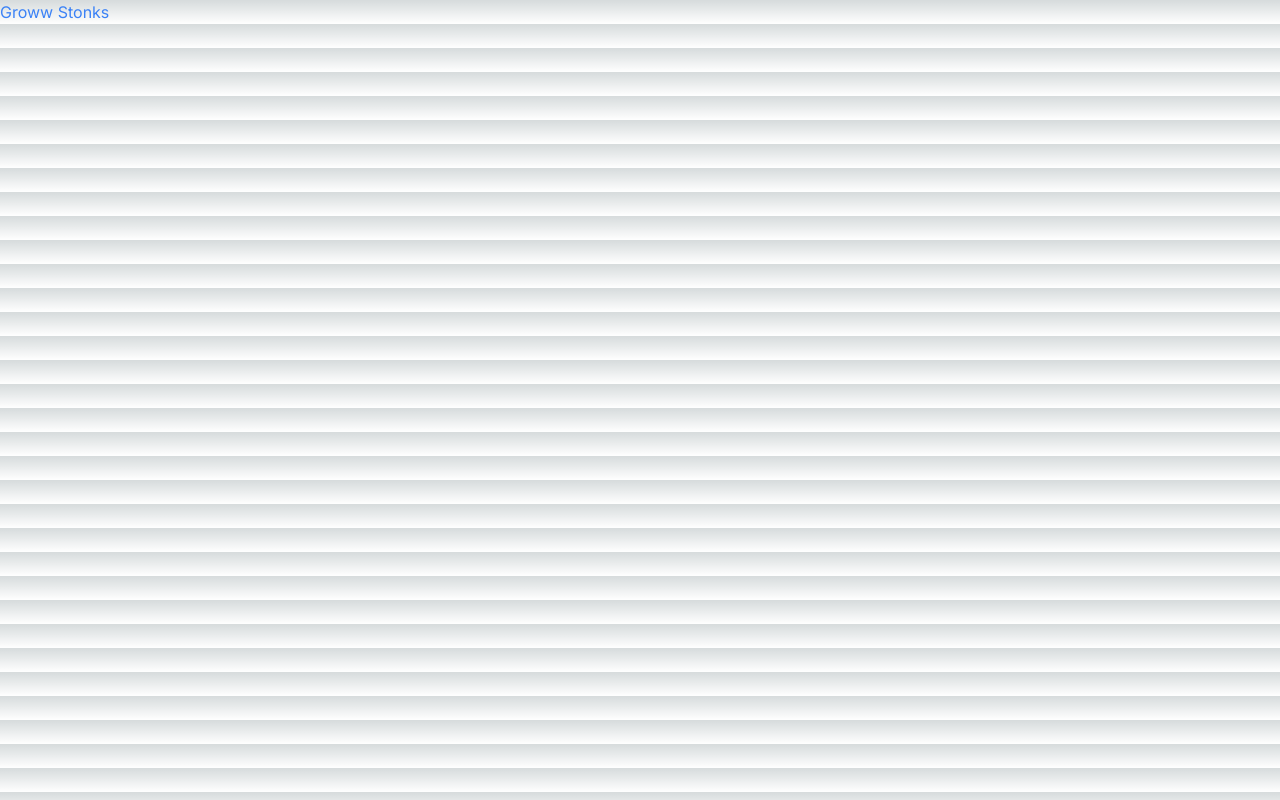
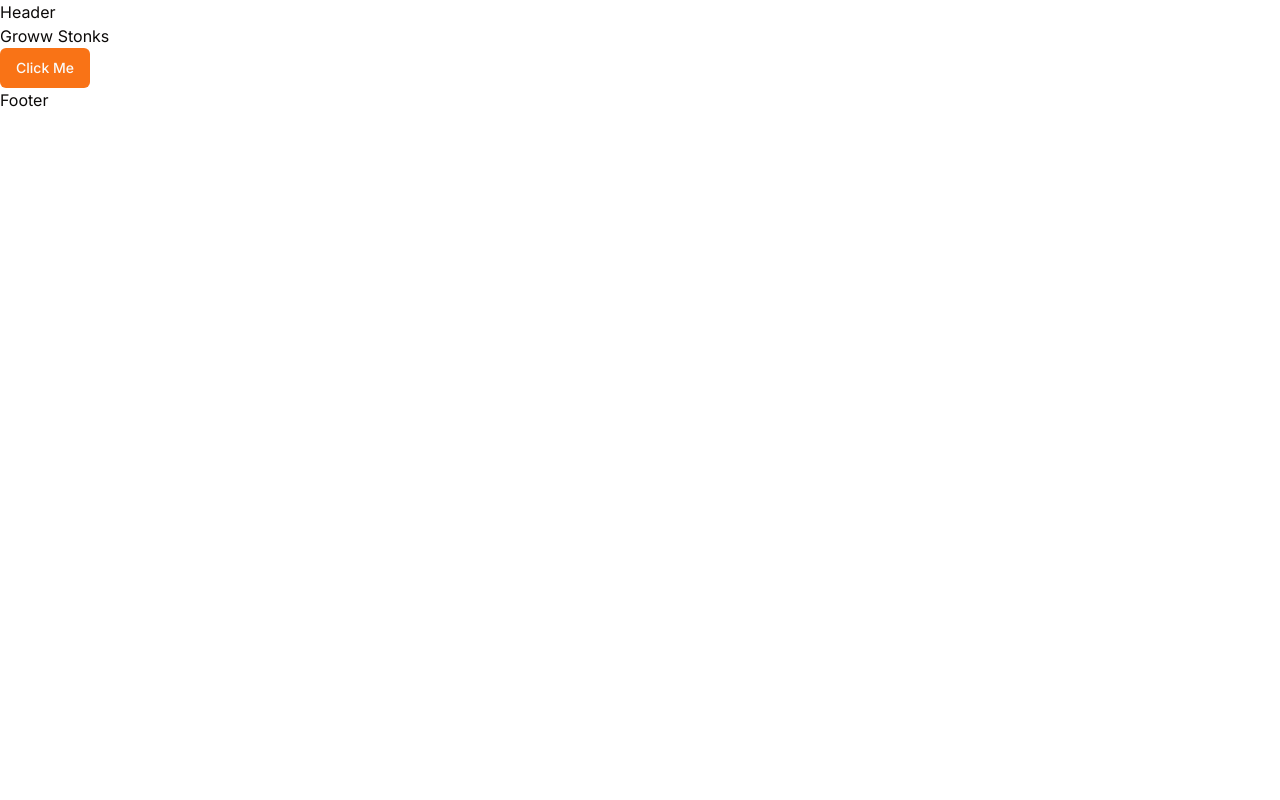
Before and after one commit to Anchit1909/alpha-stonks, a Next.js app: page / in a window 1280 px wide. Built offline with nearby package versions, Linux system fonts and the light colour scheme.

Commit message:
Initial configuration done

```diff
--- a/src/app/globals.css
+++ b/src/app/globals.css
@@ -2,26 +2,58 @@
 @tailwind components;
 @tailwind utilities;
 
-:root {
-  --foreground-rgb: 0, 0, 0;
-  --background-start-rgb: 214, 219, 220;
-  --background-end-rgb: 255, 255, 255;
-}
+@layer base {
+  :root {
+    --background: 0 0% 100%;
+    --foreground: 20 14.3% 4.1%;
+    --card: 0 0% 100%;
+    --card-foreground: 20 14.3% 4.1%;
+    --popover: 0 0% 100%;
+    --popover-foreground: 20 14.3% 4.1%;
+    --primary: 24.6 95% 53.1%;
+    --primary-foreground: 60 9.1% 97.8%;
+    --secondary: 60 4.8% 95.9%;
+    --secondary-foreground: 24 9.8% 10%;
+    --muted: 60 4.8% 95.9%;
+    --muted-foreground: 25 5.3% 44.7%;
+    --accent: 60 4.8% 95.9%;
+    --accent-foreground: 24 9.8% 10%;
+    --destructive: 0 84.2% 60.2%;
+    --destructive-foreground: 60 9.1% 97.8%;
+    --border: 20 5.9% 90%;
+    --input: 20 5.9% 90%;
+    --ring: 24.6 95% 53.1%;
+    --radius: 0.5rem;
+  }
 
-@media (prefers-color-scheme: dark) {
-  :root {
-    --foreground-rgb: 255, 255, 255;
-    --background-start-rgb: 0, 0, 0;
-    --background-end-rgb: 0, 0, 0;
+  .dark {
+    --background: 20 14.3% 4.1%;
+    --foreground: 60 9.1% 97.8%;
+    --card: 20 14.3% 4.1%;
+    --card-foreground: 60 9.1% 97.8%;
+    --popover: 20 14.3% 4.1%;
+    --popover-foreground: 60 9.1% 97.8%;
+    --primary: 20.5 90.2% 48.2%;
+    --primary-foreground: 60 9.1% 97.8%;
+    --secondary: 12 6.5% 15.1%;
+    --secondary-foreground: 60 9.1% 97.8%;
+    --muted: 12 6.5% 15.1%;
+    --muted-foreground: 24 5.4% 63.9%;
+    --accent: 12 6.5% 15.1%;
+    --accent-foreground: 60 9.1% 97.8%;
+    --destructive: 0 72.2% 50.6%;
+    --destructive-foreground: 60 9.1% 97.8%;
+    --border: 12 6.5% 15.1%;
+    --input: 12 6.5% 15.1%;
+    --ring: 20.5 90.2% 48.2%;
   }
 }
 
-body {
-  color: rgb(var(--foreground-rgb));
-  background: linear-gradient(
-      to bottom,
-      transparent,
-      rgb(var(--background-end-rgb))
-    )
-    rgb(var(--background-start-rgb));
+@layer base {
+  * {
+    @apply border-border;
+  }
+  body {
+    @apply bg-background text-foreground;
+  }
 }
--- a/src/app/layout.js
+++ b/src/app/layout.js
@@ -1,5 +1,7 @@
 import { Inter } from "next/font/google";
 import "./globals.css";
+import Header from "@/components/Navigation/Header";
+import Footer from "@/components/Navigation/Footer";
 
 const inter = Inter({ subsets: ["latin"] });
 
@@ -11,7 +13,11 @@
 export default function RootLayout({ children }) {
   return (
     <html lang="en">
-      <body className={inter.className}>{children}</body>
+      <body className={inter.className}>
+        <Header />
+        <main>{children}</main>
+        <Footer />
+      </body>
     </html>
   );
 }
--- a/src/app/page.js
+++ b/src/app/page.js
@@ -1,7 +1,10 @@
+import { Button } from "@/components/ui/button";
+
 export default function Home() {
   return (
     <main className="">
-      <h1 className="text-blue-500">Groww Stonks</h1>
+      <h1 className="">Groww Stonks</h1>
+      <Button className="">Click Me</Button>
     </main>
   );
 }
--- /dev/null
+++ b/src/components/Navigation/Footer.jsx
@@ -0,0 +1,5 @@
+function Footer() {
+  return <div>Footer</div>;
+}
+
+export default Footer;
--- /dev/null
+++ b/src/components/Navigation/Header.jsx
@@ -0,0 +1,5 @@
+function Header() {
+  return <div>Header</div>;
+}
+
+export default Header;
--- /dev/null
+++ b/src/components/Navigation/MobileHeader.jsx
@@ -0,0 +1,5 @@
+function MobileHeader() {
+  return <div>MobileHeader</div>;
+}
+
+export default MobileHeader;
--- /dev/null
+++ b/src/components/ui/button.jsx
@@ -0,0 +1,50 @@
+import * as React from "react";
+import { Slot } from "@radix-ui/react-slot";
+import { cva } from "class-variance-authority";
+
+import { cn } from "@/lib/utils";
+
+const buttonVariants = cva(
+  "inline-flex items-center justify-center whitespace-nowrap rounded-md text-sm font-medium ring-offset-background transition-colors focus-visible:outline-none focus-visible:ring-2 focus-visible:ring-ring focus-visible:ring-offset-2 disabled:pointer-events-none disabled:opacity-50",
+  {
+    variants: {
+      variant: {
+        default: "bg-primary text-primary-foreground hover:bg-primary/90",
+        destructive:
+          "bg-destructive text-destructive-foreground hover:bg-destructive/90",
+        outline:
+          "border border-input bg-background hover:bg-accent hover:text-accent-foreground",
+        secondary:
+          "bg-secondary text-secondary-foreground hover:bg-secondary/80",
+        ghost: "hover:bg-accent hover:text-accent-foreground",
+        link: "text-primary underline-offset-4 hover:underline",
+      },
+      size: {
+        default: "h-10 px-4 py-2",
+        sm: "h-9 rounded-md px-3",
+        lg: "h-11 rounded-md px-8",
+        icon: "h-10 w-10",
+      },
+    },
+    defaultVariants: {
+      variant: "default",
+      size: "default",
+    },
+  }
+);
+
+const Button = React.forwardRef(
+  ({ className, variant, size, asChild = false, ...props }, ref) => {
+    const Comp = asChild ? Slot : "button";
+    return (
+      <Comp
+        className={cn(buttonVariants({ variant, size, className }))}
+        ref={ref}
+        {...props}
+      />
+    );
+  }
+);
+Button.displayName = "Button";
+
+export { Button, buttonVariants };
--- /dev/null
+++ b/src/lib/utils.js
@@ -0,0 +1,6 @@
+import { clsx } from "clsx"
+import { twMerge } from "tailwind-merge"
+
+export function cn(...inputs) {
+  return twMerge(clsx(inputs))
+}
--- a/tailwind.config.js
+++ b/tailwind.config.js
@@ -1,18 +1,76 @@
 /** @type {import('tailwindcss').Config} */
 module.exports = {
+  darkMode: ["class"],
   content: [
-    './src/pages/**/*.{js,ts,jsx,tsx,mdx}',
-    './src/components/**/*.{js,ts,jsx,tsx,mdx}',
-    './src/app/**/*.{js,ts,jsx,tsx,mdx}',
-  ],
+    './pages/**/*.{js,jsx}',
+    './components/**/*.{js,jsx}',
+    './app/**/*.{js,jsx}',
+    './src/**/*.{js,jsx}',
+	],
   theme: {
+    container: {
+      center: true,
+      padding: "2rem",
+      screens: {
+        "2xl": "1400px",
+      },
+    },
     extend: {
-      backgroundImage: {
-        'gradient-radial': 'radial-gradient(var(--tw-gradient-stops))',
-        'gradient-conic':
-          'conic-gradient(from 180deg at 50% 50%, var(--tw-gradient-stops))',
+      colors: {
+        border: "hsl(var(--border))",
+        input: "hsl(var(--input))",
+        ring: "hsl(var(--ring))",
+        background: "hsl(var(--background))",
+        foreground: "hsl(var(--foreground))",
+        primary: {
+          DEFAULT: "hsl(var(--primary))",
+          foreground: "hsl(var(--primary-foreground))",
+        },
+        secondary: {
+          DEFAULT: "hsl(var(--secondary))",
+          foreground: "hsl(var(--secondary-foreground))",
+        },
+        destructive: {
+          DEFAULT: "hsl(var(--destructive))",
+          foreground: "hsl(var(--destructive-foreground))",
+        },
+        muted: {
+          DEFAULT: "hsl(var(--muted))",
+          foreground: "hsl(var(--muted-foreground))",
+        },
+        accent: {
+          DEFAULT: "hsl(var(--accent))",
+          foreground: "hsl(var(--accent-foreground))",
+        },
+        popover: {
+          DEFAULT: "hsl(var(--popover))",
+          foreground: "hsl(var(--popover-foreground))",
+        },
+        card: {
+          DEFAULT: "hsl(var(--card))",
+          foreground: "hsl(var(--card-foreground))",
+        },
+      },
+      borderRadius: {
+        lg: "var(--radius)",
+        md: "calc(var(--radius) - 2px)",
+        sm: "calc(var(--radius) - 4px)",
+      },
+      keyframes: {
+        "accordion-down": {
+          from: { height: 0 },
+          to: { height: "var(--radix-accordion-content-height)" },
+        },
+        "accordion-up": {
+          from: { height: "var(--radix-accordion-content-height)" },
+          to: { height: 0 },
+        },
+      },
+      animation: {
+        "accordion-down": "accordion-down 0.2s ease-out",
+        "accordion-up": "accordion-up 0.2s ease-out",
       },
     },
   },
-  plugins: [],
+  plugins: [require("tailwindcss-animate")],
 }
```
Also changed, not shown: package.json (+10 -4 lines), components.json (added), 1 other file (tests, documents, lock files or other folders).
